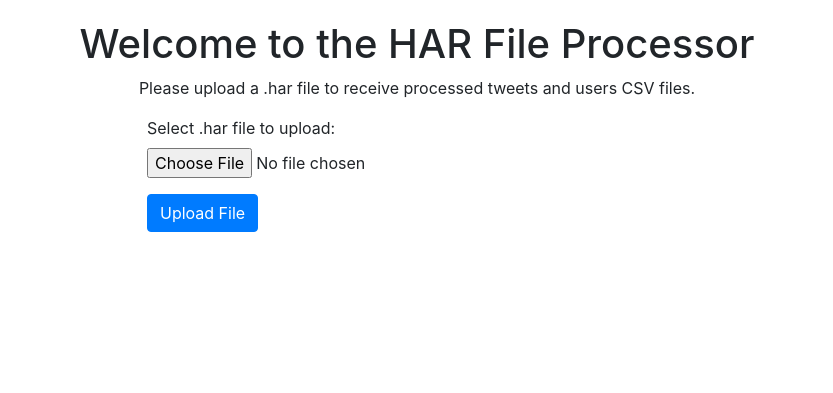
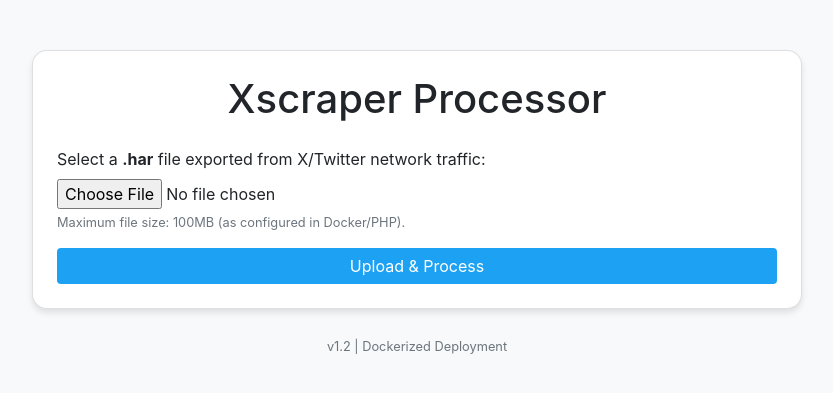
Before and after one commit to wsaqaf/xscraper, a PHP site: page / in a window 1280 px wide. Shown: the top 393 px of the page, without its empty margins (223-1056 px from the left). Run offline with PHP 8.4, Linux system fonts and the light colour scheme; some libraries are stand-ins or nearby versions.

Commit message:
Update index.php

```diff
--- a/index.php
+++ b/index.php
@@ -1,7 +1,53 @@
 <?php
-// Update the path to point to the correct location in the Docker container
-define("UPLOAD_FOLDER", "UPLOAD_FOLDER/");
-define("PYTHON_SCRIPT", "/app/xscraper.py");
+/**
+ * Consolidated index.php for Xscraper
+ * Ensures paths are dynamic and compatible with Docker /var/www/html
+ */
+
+// Define absolute paths relative to this file
+define("UPLOAD_FOLDER", __DIR__ . "/UPLOAD_FOLDER/");
+define("PYTHON_SCRIPT", __DIR__ . "/xscraper.py");
+
+// Ensure the upload directory exists and is writable
+if (!is_dir(UPLOAD_FOLDER)) {
+    mkdir(UPLOAD_FOLDER, 0777, true);
+}
+
+// Handle File Upload and Processing
+$message = "";
+$processed = false;
+$uniqueId = "";
+
+if ($_SERVER["REQUEST_METHOD"] === "POST" && isset($_FILES["fileToUpload"])) {
+    $uniqueId = uniqid(date('YmdHis') . '_', true);
+    $uploadedFileName = "$uniqueId.har";
+    $targetFile = UPLOAD_FOLDER . $uploadedFileName;
+
+    if (move_uploaded_file($_FILES["fileToUpload"]["tmp_name"], $targetFile)) {
+        $output = [];
+        $return_var = 0;
+
+        // Execute Python script using the Python 3.11 binary inside the container
+        $command = "/usr/local/bin/python3 " . escapeshellarg(PYTHON_SCRIPT) . " " . escapeshellarg($uploadedFileName) . " 2>&1";
+        exec($command, $output, $return_var);
+
+        if ($return_var === 0) {
+            $tweetsFile = "tweets_$uniqueId.csv";
+            $usersFile = "users_$uniqueId.csv";
+
+            if (file_exists(UPLOAD_FOLDER . $tweetsFile) && file_exists(UPLOAD_FOLDER . $usersFile)) {
+                $processed = true;
+                $message = "<div class='alert alert-success'>Success! HAR file processed.</div>";
+            } else {
+                $message = "<div class='alert alert-danger'>Script finished but output files were not found. Output: <pre>" . implode("\n", $output) . "</pre></div>";
+            }
+        } else {
+            $message = "<div class='alert alert-danger'>Python script error (Exit Code: $return_var). Output: <pre>" . implode("\n", $output) . "</pre></div>";
+        }
+    } else {
+        $message = "<div class='alert alert-danger'>Failed to move uploaded file. Check UPLOAD_FOLDER permissions.</div>";
+    }
+}
 ?>
 
 <!DOCTYPE html>
@@ -9,71 +55,62 @@ define("PYTHON_SCRIPT", "/app/xscraper.py");
 <head>
     <meta charset="UTF-8">
     <meta name="viewport" content="width=device-width, initial-scale=1.0">
-    <title>File Upload for Processing</title>
+    <title>Xscraper | HAR Processor</title>
     <link href="https://stackpath.bootstrapcdn.com/bootstrap/4.5.2/css/bootstrap.min.css" rel="stylesheet">
     <style>
-        .container { margin-top: 20px; }
-        .form-upload { margin-bottom: 20px; }
+        body { background-color: #f8f9fa; }
+        .container { margin-top: 50px; max-width: 800px; }
+        .card { border-radius: 15px; box-shadow: 0 4px 6px rgba(0,0,0,0.1); }
+        .btn-primary { background-color: #1DA1F2; border: none; }
+        .btn-primary:hover { background-color: #1a91da; }
+        pre { background: #eee; padding: 10px; border-radius: 5px; }
     </style>
 </head>
 <body>
 
 <div class="container">
-    <h1 class="text-center">Welcome to the HAR File Processor</h1>
-    <p class="text-center">Please upload a .har file to receive processed tweets and users CSV files.</p>
+    <div class="card p-4">
+        <h1 class="text-center mb-4">Xscraper Processor</h1>
 
-    <?php if ($_SERVER["REQUEST_METHOD"] === "POST"): ?>
-        <?php
-        $uniqueId = uniqid(date('YmdHis') . '_', true); // Unique identifier
-        $uploadedFileName = "$uniqueId.har"; // Unique uploaded file name
-        $target_file = UPLOAD_FOLDER . $uploadedFileName;
-        $script_arg = $uploadedFileName;
+        <?php echo $message; ?>
 
-        if (move_uploaded_file($_FILES["fileToUpload"]["tmp_name"], $target_file)) {
-            echo "<div class='alert alert-success'>The file has been uploaded.</div>";
+        <?php if ($processed): ?>
+            <div class="results-box mt-3">
+                <h4 class="mb-3">Generated Data:</h4>
+                <div class="list-group">
+                    <div class="list-group-item d-flex justify-content-between align-items-center">
+                        Tweets Data (CSV)
+                        <div>
+                            <a href="UPLOAD_FOLDER/tweets_<?php echo $uniqueId; ?>.csv" class="btn btn-sm btn-outline-primary" download>Download</a>
+                            <a href="view_tweets.php?url=tweets_<?php echo $uniqueId; ?>.csv" class="btn btn-sm btn-primary" target="_blank">View Table</a>
+                        </div>
+                    </div>
+                    <div class="list-group-item d-flex justify-content-between align-items-center">
+                        Users Data (CSV)
+                        <div>
+                            <a href="UPLOAD_FOLDER/users_<?php echo $uniqueId; ?>.csv" class="btn btn-sm btn-outline-primary" download>Download</a>
+                            <a href="view_tweets.php?url=users_<?php echo $uniqueId; ?>.csv" class="btn btn-sm btn-primary" target="_blank">View Table</a>
+                        </div>
+                    </div>
+                </div>
+                <a href="index.php" class="btn btn-link mt-4 d-block text-center">Upload another file</a>
+            </div>
+        <?php else: ?>
+            <form action="index.php" method="post" enctype="multipart/form-data">
+                <div class="form-group">
+                    <label for="fileToUpload">Select a <strong>.har</strong> file exported from X/Twitter network traffic:</label>
+                    <input type="file" class="form-control-file" name="fileToUpload" id="fileToUpload" required>
+                    <small class="form-text text-muted">Maximum file size: 100MB (as configured in Docker/PHP).</small>
+                </div>
+                <button type="submit" class="btn btn-primary btn-block">Upload & Process</button>
+            </form>
+        <?php endif; ?>
+    </div>
 
-            $output = [];
-            $return_var = 0;
-            exec("/usr/local/bin/python3 " . escapeshellarg(PYTHON_SCRIPT) . " " . escapeshellarg($script_arg) . " 2>&1", $output, $return_var);
-
-            if ($return_var == 0 && !empty($output)) {
-                $tweetsFile = UPLOAD_FOLDER . "tweets_$uniqueId.csv";
-                $usersFile = UPLOAD_FOLDER . "users_$uniqueId.csv";
-
-                if (file_exists($tweetsFile) && file_exists($usersFile)) {
-                    echo "<div class='alert alert-success'>Script executed successfully.</div>";
-                    echo "<div>Files created:</div>";
-                    echo "<a href='$tweetsFile'>Download Tweets CSV</a> - <a href='view_tweets.php?url=tweets_$uniqueId.csv' target=_blank>View tweets</a><br>";
-                    echo "<a href='$usersFile'>Download Users CSV</a>  - <a href='view_tweets.php?url=users_$uniqueId.csv' target=_blank>View users</a><br>";
-                } else {
-                    echo "<div class='alert alert-danger'>Error: Output files do not exist.</div>";
-                    echo "<div>Script output: <pre>" . implode("\n", $output) . "</pre></div>";
-                }
-            } else {
-                echo "<div class='alert alert-danger'>Error in script execution.</div>";
-                echo "<div>Script output: <pre>" . implode("\n", $output) . "</pre></div>";
-            }
-        } else {
-            echo "<div class='alert alert-danger'>Sorry, there was an error uploading your file.</div>";
-        }
-        ?>
-    <?php else: ?>
-        <div class="row justify-content-center">
-            <div class="col-md-6">
-                <form action="index.php" method="post" enctype="multipart/form-data" class="form-upload">
-                    <div class="form-group">
-                        <label for="fileToUpload">Select .har file to upload:</label>
-                        <input type="file" class="form-control-file" name="fileToUpload" id="fileToUpload" required>
-                    </div>
-                    <button type="submit" class="btn btn-primary" name="submit">Upload File</button>
-                </form>
-            </div>
-        </div>
-    <?php endif; ?>
+    <p class="text-center text-muted mt-4"><small>v1.2 | Dockerized Deployment</small></p>
 </div>
 
 <script src="https://code.jquery.com/jquery-3.5.1.slim.min.js"></script>
-<script src="https://cdn.jsdelivr.net/npm/@popperjs/core@2.5.2/dist/umd/popper.min.js"></script>
 <script src="https://stackpath.bootstrapcdn.com/bootstrap/4.5.2/js/bootstrap.min.js"></script>
 
 </body>
```
